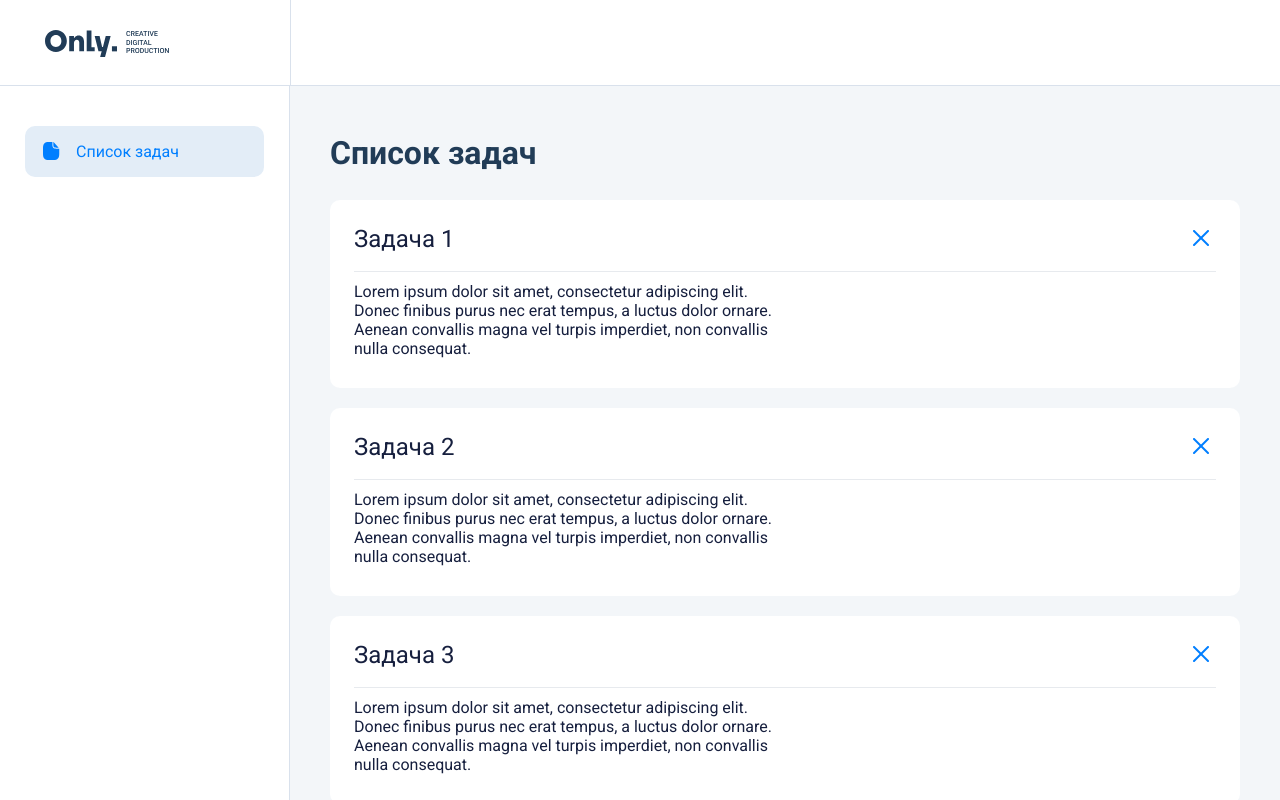
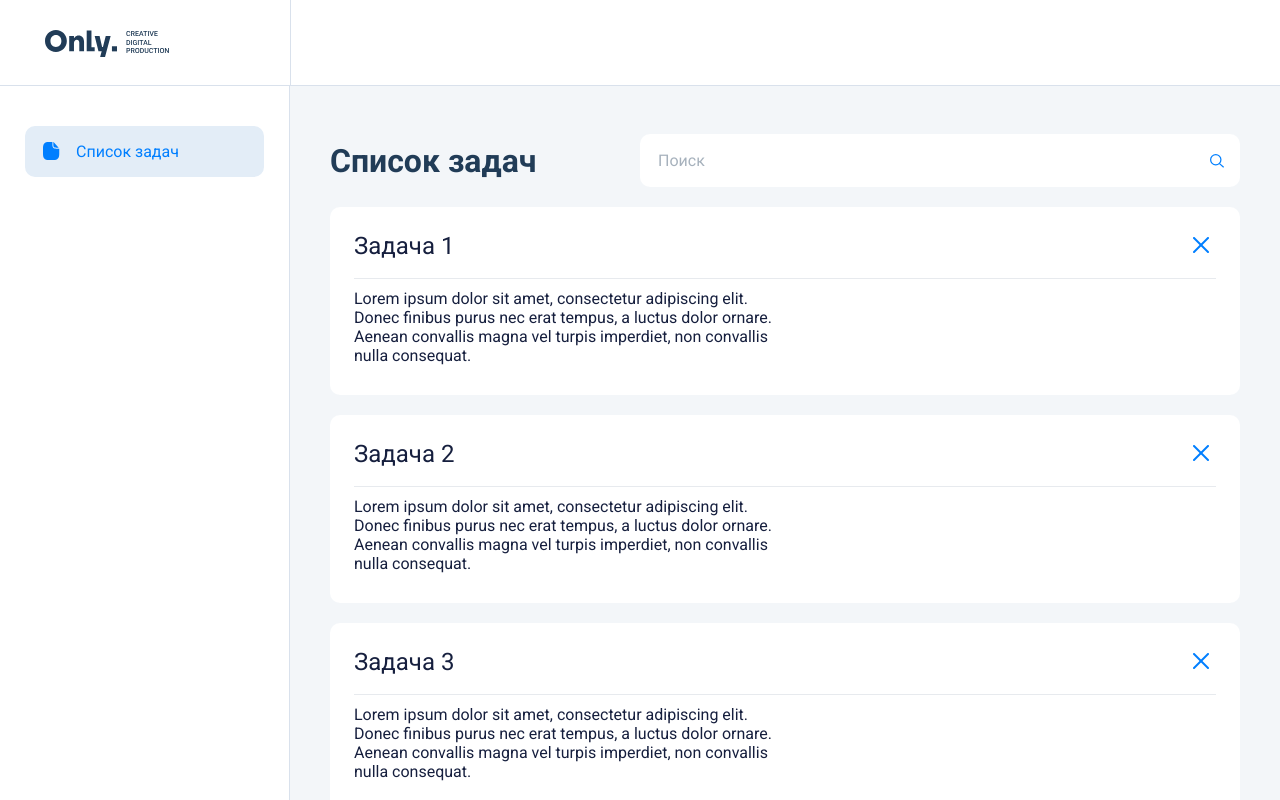
Before and after one commit to only-digital/internship-tasks, a Next.js app: page / in a window 1280 px wide. Shown: the top 800 px of the page. Built offline with nearby package versions, Linux system fonts and the light colour scheme.

Commit message:
Added custom hook

```diff
--- /dev/null
+++ b/src/hooks/useTaskSearch.js
@@ -0,0 +1,24 @@
+import { useState, useEffect } from 'react';
+
+const useTaskSearch = (searchString, tasks) => {
+  const [filteredTasks, setFilteredTasks] = useState([]);
+
+  useEffect(() => {
+    if (!searchString) {
+      setFilteredTasks(tasks);
+      return;
+    }
+
+    const filtered = tasks.filter(
+      (task) =>
+        task.title.toLowerCase().includes(searchString.toLowerCase()) ||
+        task.text.toLowerCase().includes(searchString.toLowerCase()),
+    );
+
+    setFilteredTasks(filtered);
+  }, [searchString, tasks]);
+
+  return filteredTasks;
+};
+
+export default useTaskSearch;
--- a/src/pages/index.js
+++ b/src/pages/index.js
@@ -1,17 +1,29 @@
+import { useState } from 'react';
 import styles from '../styles/index.module.scss';
 import { getIndexPage } from '../../lib/api';
+import Image from 'next/image';
+
 import LinkComponent from '@/components/link/link';
 import Header from '@/components/header/header';
 import Task from '@/components/task/task';
+
 import tasksData from '../../data/index.json';
-import { useState } from 'react';
+
+import useTaskSearch from '../hooks/useTaskSearch';
 
 function Index() {
   const [tasks, setTasks] = useState(tasksData.tasks);
+  const [searchString, setSearchString] = useState('');
+
+  const filteredTasks = useTaskSearch(searchString, tasks); // Use the local tasks state
 
   const handleDeleteTask = (index) => {
     const updatedTasks = tasks.filter((_, i) => i !== index);
     setTasks(updatedTasks);
+  };
+
+  const handleSearchChange = (event) => {
+    setSearchString(event.target.value);
   };
 
   return (
@@ -23,8 +35,27 @@ function Index() {
         </div>
         <div className={styles.layout__tasks}>
           <main className={styles.main}>
-            <h1 className={styles.main__title}>{tasksData.title}</h1>
-            {tasks.map((task, index) => (
+            <div className={styles.main__header}>
+              <h1 className={styles.main__title}>{tasksData.title}</h1>
+              <div className={styles.main__search}>
+                <input
+                  type="text"
+                  placeholder="Поиск"
+                  value={searchString}
+                  onChange={handleSearchChange}
+                />
+                {searchString === '' ? (
+                  <Image src={require('../../public/assets/icons/search.svg')} alt="Поиск" />
+                ) : (
+                  <Image
+                    src={require('../../public/assets/icons/close.svg')}
+                    alt="Поиск"
+                    onClick={() => setSearchString('')}
+                  />
+                )}
+              </div>
+            </div>
+            {filteredTasks.map((task, index) => (
               <Task
                 key={index}
                 title={task.title}
--- a/src/styles/index.module.scss
+++ b/src/styles/index.module.scss
@@ -5,7 +5,40 @@
         font-size: 32px;
         font-weight: 700;
         color: #213C57;
-        margin-bottom: 28px;
+    }
+
+    &__header {
+        display: flex;
+        flex-wrap: wrap;
+        justify-content: space-between;
+        align-items: center;
+
+        margin-bottom: 20px;
+    }
+
+    &__search {
+        background-color: #fff;
+        padding: 16px;
+        border-radius: 10px;
+        display: flex;
+        justify-content: space-between;
+        align-items: center;
+
+        width: 600px;
+
+        & input {
+            width: 100%;
+
+            &::placeholder {
+                color: #213C5766;
+                font-size: 16px;
+            }
+        }
+
+        & img {
+            width: 14px;
+            height: 14px;
+        }
     }
 }
 
```
Also changed, not shown: public/assets/icons/search.svg (added).
